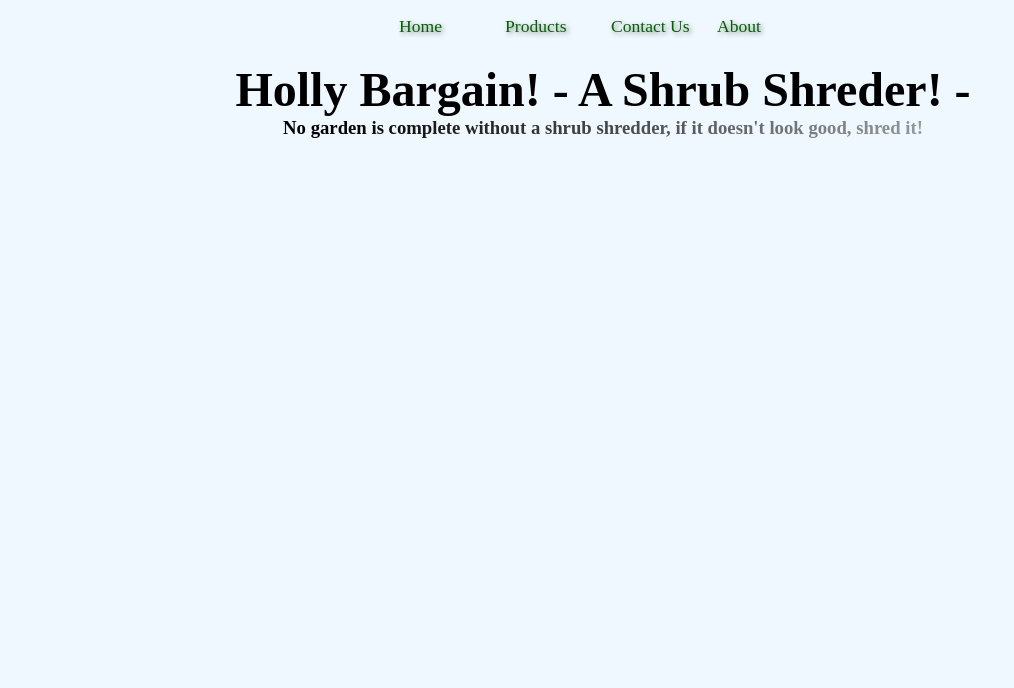
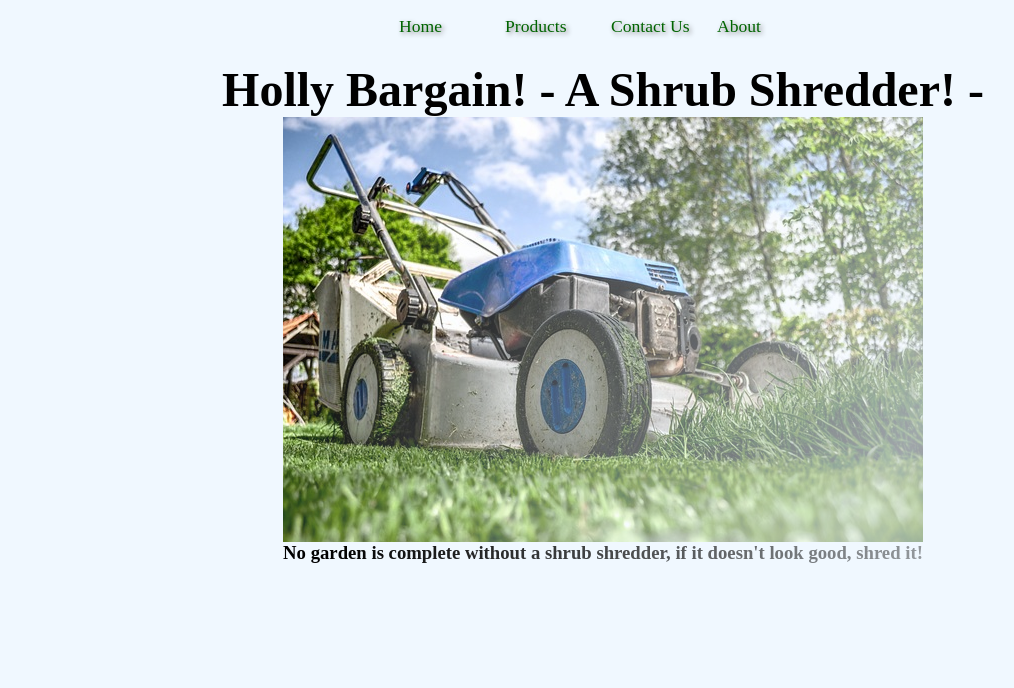
Before and after one commit to RenatoAlvaresBR/Coursera_Portfolio_LuckyShrub, a plain HTML site: page offers.html in a window 1280 px wide. Shown: the top 688 px of the page, without its empty margins (37-1051 px from the left). Drawn offline with Linux system fonts and the light colour scheme.

Commit message:
Update offers.html
Fixed IMG path

```diff
--- a/offers.html
+++ b/offers.html
@@ -22,8 +22,8 @@
         </nav>
         <main>
             <div class="offerpage">
-                    <h1><span>Holly Bargain! - A Shrub Shreder! - </span></h1>
-                    <img src="./Products/shrubshredder.jpg" alt="" class="shimmer">
+                    <h1><span>Holly Bargain! - A Shrub Shredder! - </span></h1>
+                    <img src="shrubshredder.jpg" alt="" class="shimmer">
                     <span class="shimmer"><h3>No garden is complete without a shrub shredder, if it doesn't look good, shred it!<br></h3></span>
             </div>
         </main>
```
